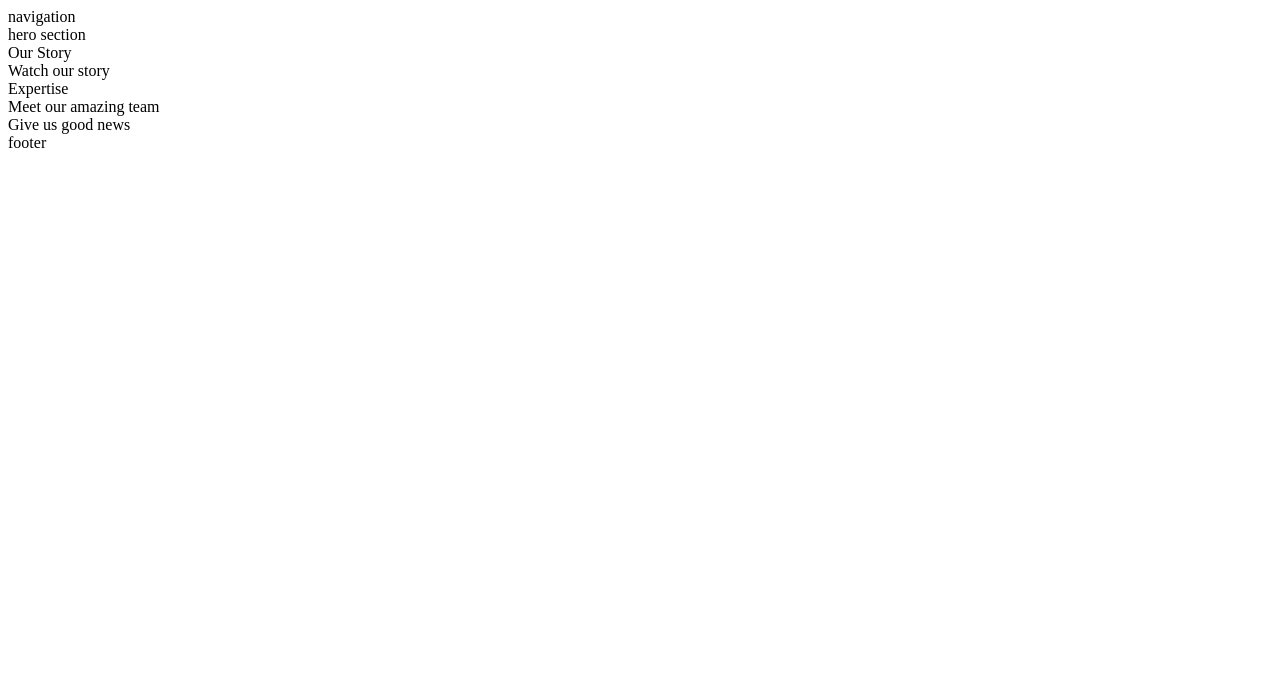
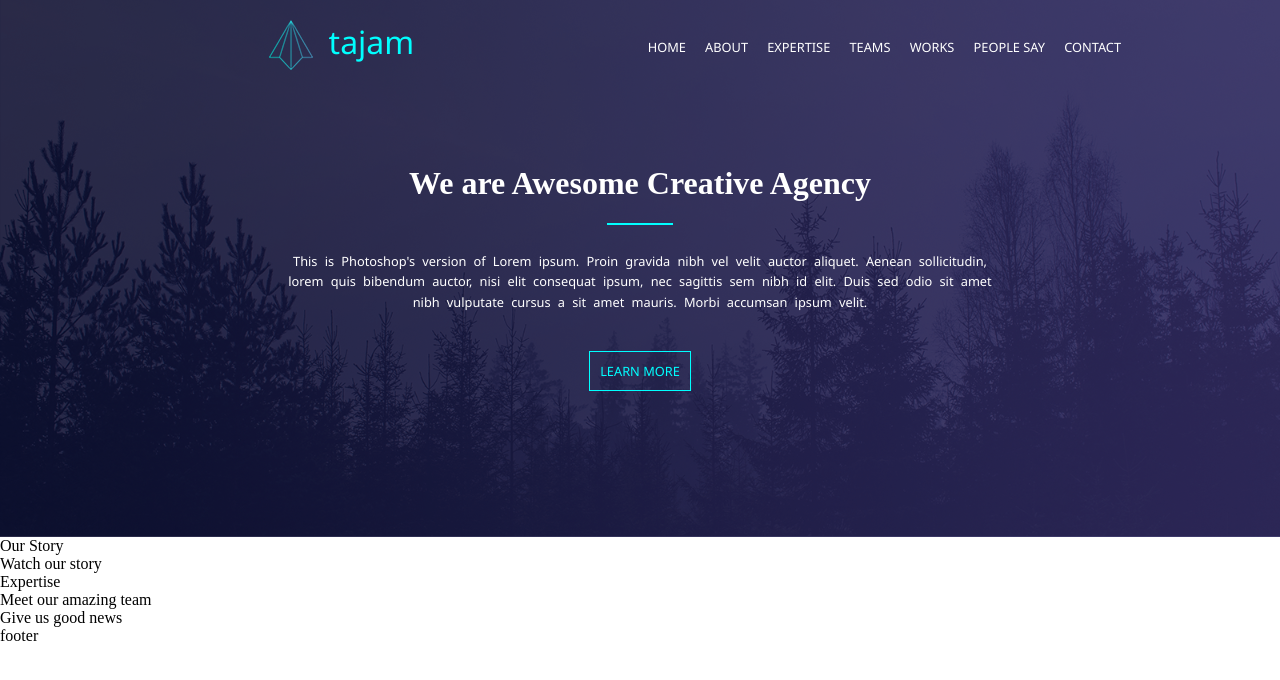
Before and after one commit to Anne2202/PSD-Project-Group4, a plain HTML site: page index.html in a window 1280 px wide. Drawn offline with Linux system fonts and the light colour scheme.

Commit message:
navbar and section1

```diff
--- a/index.html
+++ b/index.html
@@ -8,9 +8,30 @@
     <link rel="stylesheet" href="style.css">
 </head>
 <body>
-    <header>
-        <nav>navigation</nav>
-        <section id="hero-section">hero section</section>
+    <header style="background-image: url(./photoshop/photoshop/design-assets/bgk-header.png);">
+        <nav>
+            <div class="logoAndTajam">
+                <div class="top-logo"><a href="#"><img src="./photoshop/photoshop/design-assets/png/logo.png"></a></div>
+                <div class="top-tajam">tajam</div>
+            </div>
+            <ul>
+                <li><a href="#home">Home</a></li>
+                <li><a href="#about">About</a></li>
+                <li><a href="#expertise">Expertise</a></li>
+                <li><a href="#teams">Teams</a></li>
+                <li><a href="#works">Works</a></li>
+                <li><a href="#people-say">People say</a></li>
+                <li><a href="#contact">Contact</a></li>
+            </ul>
+        </nav>
+        <section id="hero-section">
+            <h1>We are Awesome Creative Agency</h1>
+            <hr justify-content="center" width="50%" color="aqua" 2px>
+            <p>This is Photoshop's version of Lorem ipsum. Proin gravida nibh vel velit auctor aliquet. Aenean sollicitudin, lorem quis
+            bibendum auctor, nisi elit consequat ipsum, nec sagittis sem nibh id elit. Duis sed odio sit amet nibh vulputate cursus
+            a sit amet mauris. Morbi accumsan ipsum velit.</p>
+            <a href="#" class="learnMoreButton">Learn More</a>
+        </section>
     </header>
     <main>
         <section id="ourstory">Our Story</section>
--- a/style.css
+++ b/style.css
@@ -0,0 +1,113 @@
+* {
+    margin: 0;
+    padding: 0;
+}
+
+header {
+    background-size: 100%;
+}
+
+
+nav {
+    border: 2px solid rgba(0, 128, 0, 0);
+    display: flex;
+    justify-content: space-between;
+}
+
+.logoAndTajam {
+    border: 2px solid rgba(0, 0, 255, 0);
+    padding: 1em;
+    padding-left: 8em;
+    width: 40%;
+    display: flex;
+    justify-content:center;
+    gap: 1em;
+}
+
+.top-tajam {
+    color: aqua;
+    font-family: 'Segoe UI', Tahoma, Geneva, Verdana, sans-serif;
+    font-size: 2em;
+    font-weight: 100;
+}
+
+ul {
+    border: 2px solid rgba(255, 0, 0, 0);
+    width: 60%;
+    padding-left: 6em;
+    display: flex;
+    flex-wrap: wrap;
+    justify-content: flex-start;
+    align-items: center;
+    gap: 1.5em;
+    font-family: 'Segoe UI', Tahoma, Geneva, Verdana, sans-serif;
+    font-size: 0.8em;
+    text-transform: uppercase;
+    list-style-type: none;
+}
+
+a {
+    color: white;
+    text-decoration: none;
+}
+
+a:hover {
+    color: aqua;
+}
+
+#hero-section {
+    border: 2px solid rgba(255, 255, 255, 0);
+    display: flex;
+    flex-direction: column;
+    margin-top: 3em;
+
+}
+
+#hero-section h1 {
+    border: 2px solid rgba(238, 130, 238, 0);
+    color: white;
+    padding: 0.6em;
+    display: flex;
+    justify-content: center;
+    font-size: 2em;
+}
+
+#hero-section hr {
+    width: 5%;
+    margin-left: auto;
+    margin-right: auto;
+    size: 1px;
+    }
+
+#hero-section p {
+    color: white;
+    padding-left: 22em;
+    padding-right: 22em;
+    padding-top: 2em;
+    padding-bottom: 3em;
+    display: flex;
+    justify-content: center;
+    text-align: center;
+    font-family: 'Segoe UI', Tahoma, Geneva, Verdana, sans-serif;
+    font-size: 0.8em;
+    word-spacing: 0.3em;
+    line-height: 1.6em;
+}
+
+.learnMoreButton {
+    color: aqua;
+    border: solid aqua 1px;
+    display: inline-block;
+    padding: 10px;
+    margin: auto;
+    text-align: center;
+    background-color: rgba(0, 255, 255, 0);
+    cursor: pointer;
+    font-family: 'Segoe UI', Tahoma, Geneva, Verdana, sans-serif;
+    font-size: 0.8em;
+    text-transform: uppercase;
+}
+
+#hero-section {
+    padding-bottom: 9em;
+}
```
